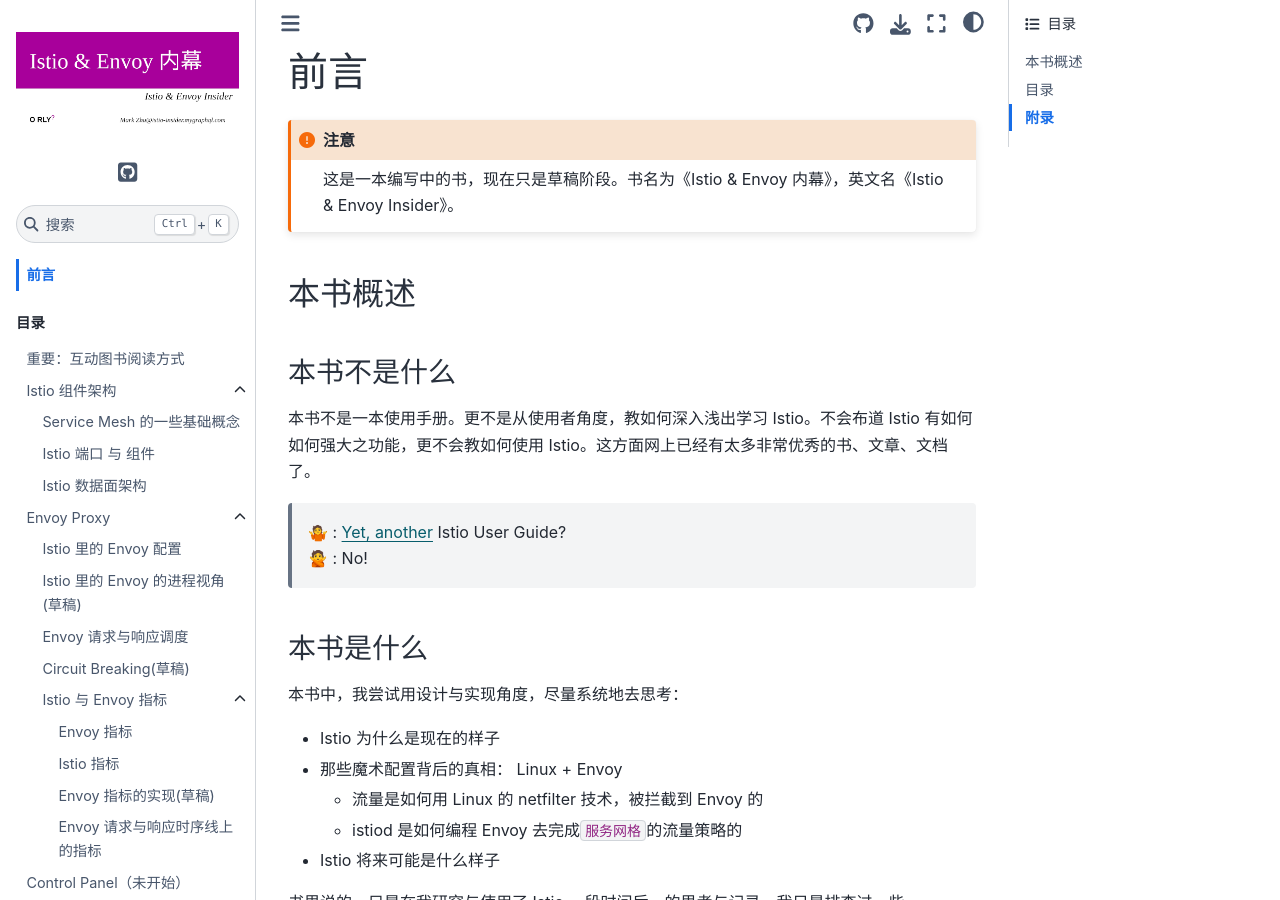
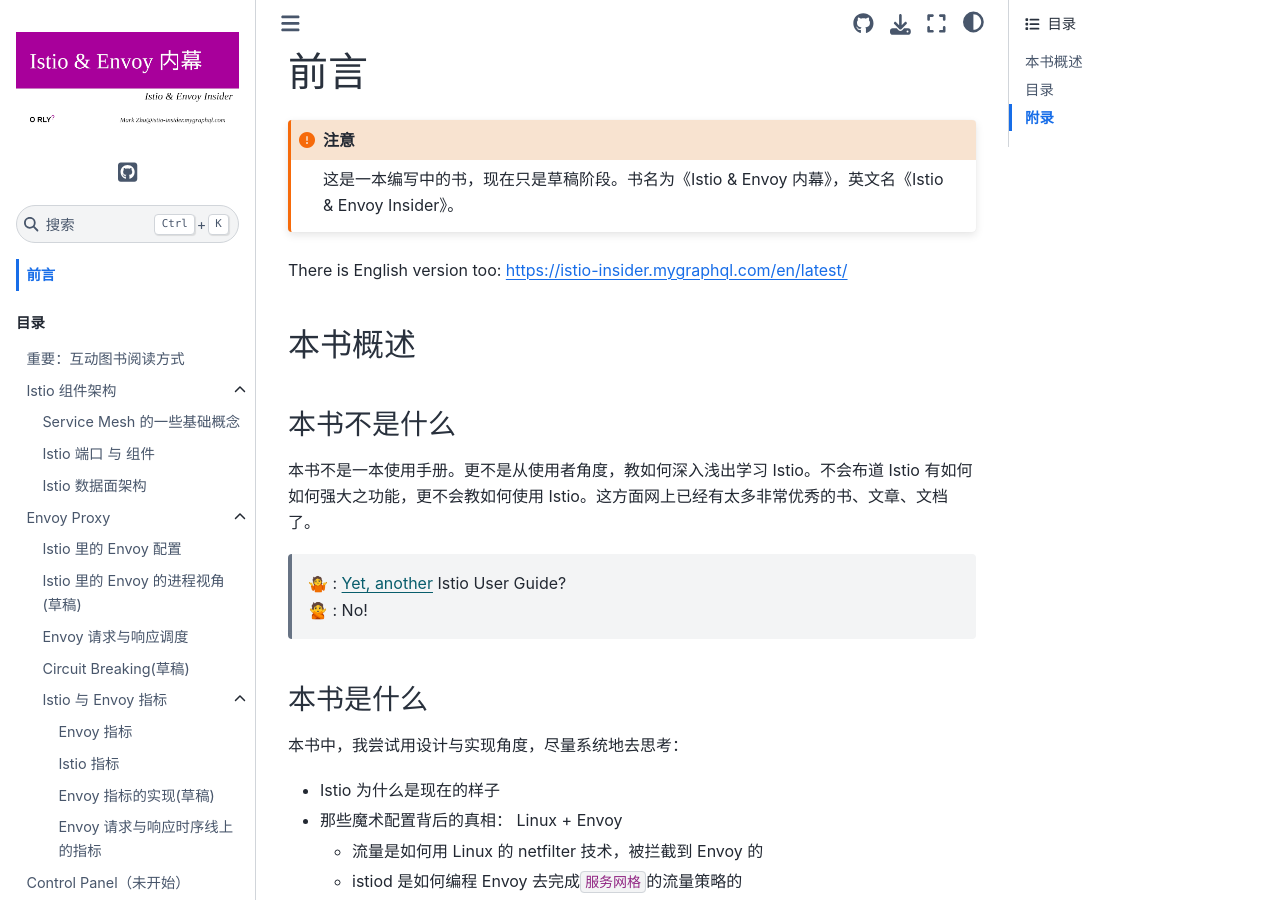
Before and after one commit to labilezhu/istio-insider, a Sphinx documentation site: the page built from docs/source/index.md, in a window 1280 px wide and 900 px high, scrolled down 1073 px. Built offline with Sphinx 7.4.7 and the Sphinx Book theme 1.1.4, drawn with Linux system fonts in a browser that asks for light colours.

````diff
--- a/docs/source/index.md
+++ b/docs/source/index.md
@@ -6,6 +6,9 @@
 ```{attention}
 这是一本编写中的书，现在只是草稿阶段。书名为《Istio & Envoy 内幕》，英文名《Istio & Envoy Insider》。
 ```
+
+There is English version too: [https://istio-insider.mygraphql.com/en/latest/](https://istio-insider.mygraphql.com/en/latest/)
+
 
 ## 本书概述
 
````
Also changed, not shown: design/design.md (+1 -0 lines).
